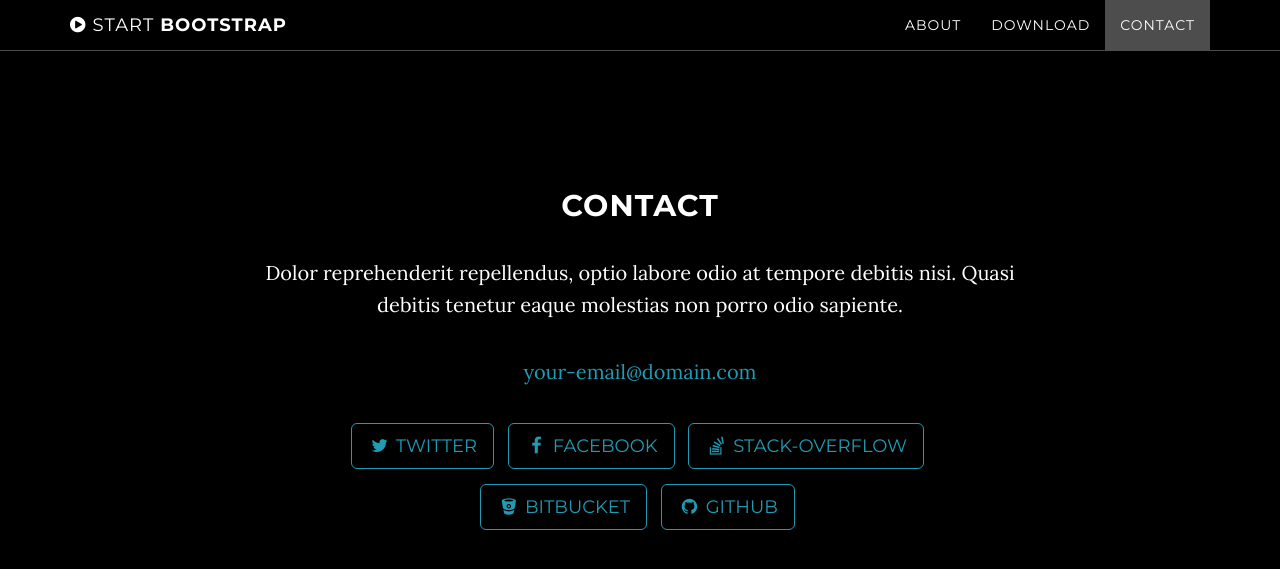
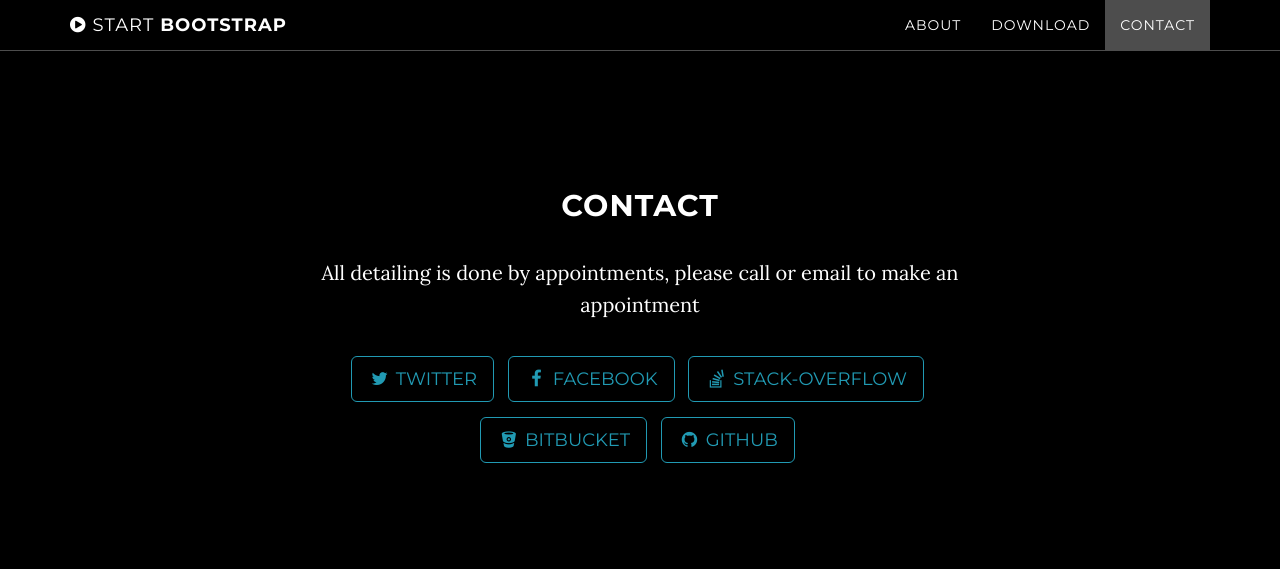
Before and after one commit to Silverado5300/RileyAuto, a Jekyll site: the page built from index.html, in a window 1280 px wide and 900 px high, scrolled down 2156 px. Shown: the top 569 px of the window. Built offline with Jekyll 4.4.1, drawn with Linux system fonts in a browser that asks for light colours.

Commit message:
Contact description

```diff
--- a/_includes/contact.html
+++ b/_includes/contact.html
@@ -3,8 +3,8 @@
         <div class="row">
             <div class="col-lg-8 col-lg-offset-2">
                 <h2>Contact</h2>
-                <p>Dolor reprehenderit repellendus, optio labore odio at tempore debitis nisi. Quasi debitis tenetur eaque molestias non porro odio sapiente.</p>
-                <p><a href="mailto:{{ site.email }}">{{ site.email }}</a>
+                <p>All detailing is done by appointments, please call or email to make an appointment</p>
+                <p><a href="mailto:{{ rileyautodetail@gmail.com }}">{{ rileyautodetail.com }}</a>
                 </p>
                 <ul class="list-inline banner-social-buttons">
                     {% for network in site.social %}
```
